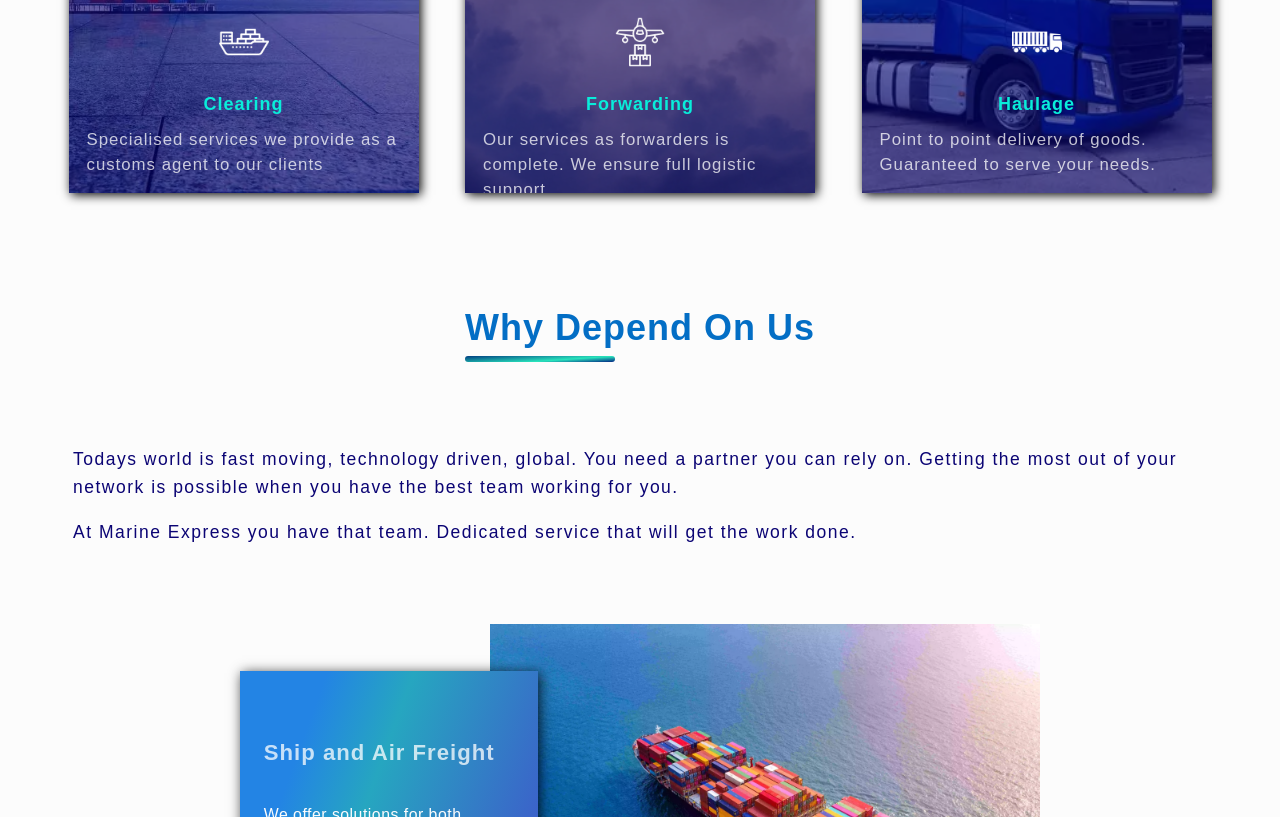
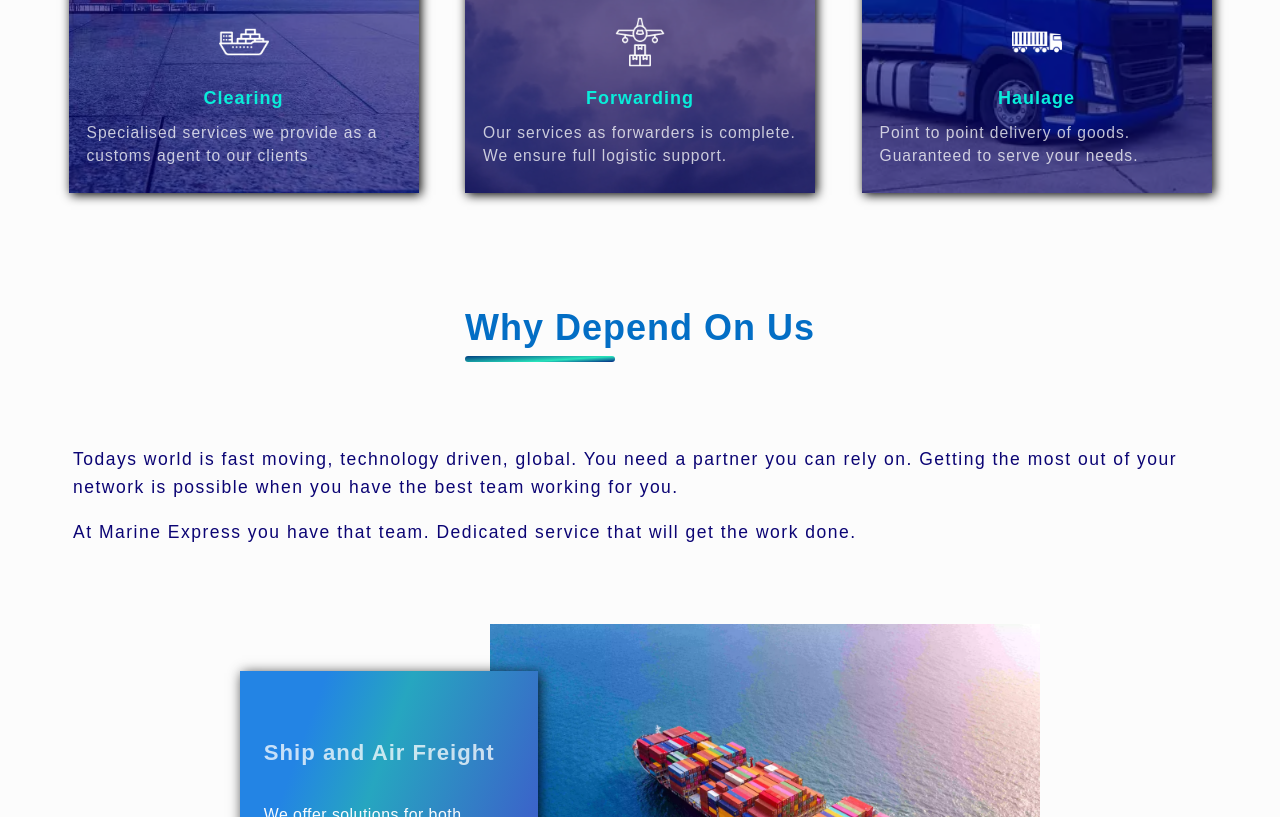
Before and after one commit to abeonweb/marine-express-site, a Next.js app: page / in a window 1280 px wide. Shown: the part 1360-2177 px from the top of the page. Built offline with nearby package versions, Linux system fonts and the light colour scheme.

Commit message:
reduce font size, reduce margin bottom

```diff
--- a/styles/Service.module.css
+++ b/styles/Service.module.css
@@ -56,7 +56,7 @@
 
 .icon {
     width: 40px;
-    margin: 0 auto 2em;
+    margin: 0 auto 1.5em;
 }
 
 .icon:last-of-type {
@@ -71,7 +71,7 @@
 
 .text {
     color: rgba(255, 255, 255, 0.75);
-    font-size: 1.4em;
+    font-size: 1.3em;
     margin-bottom: 1em;
 }
 
```
